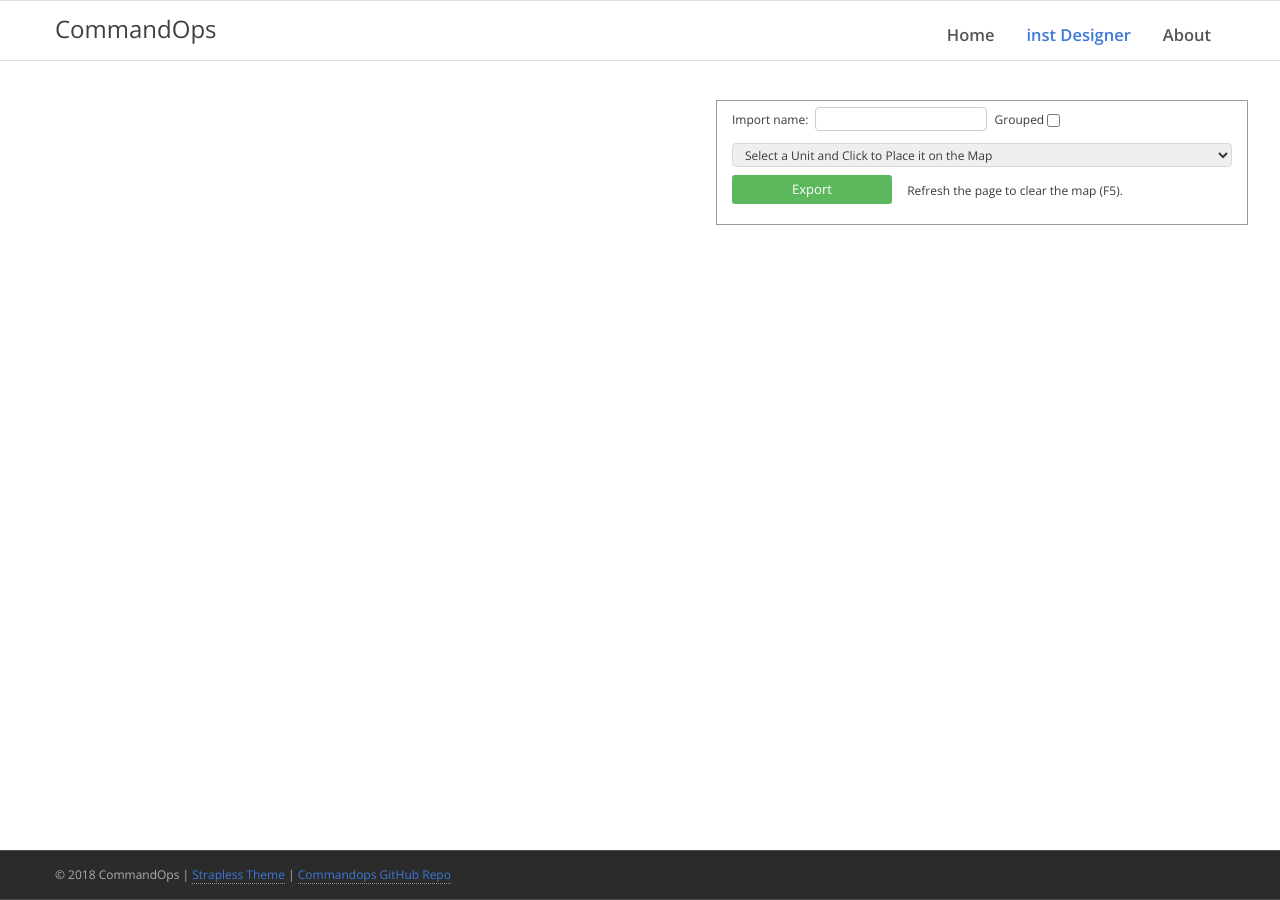
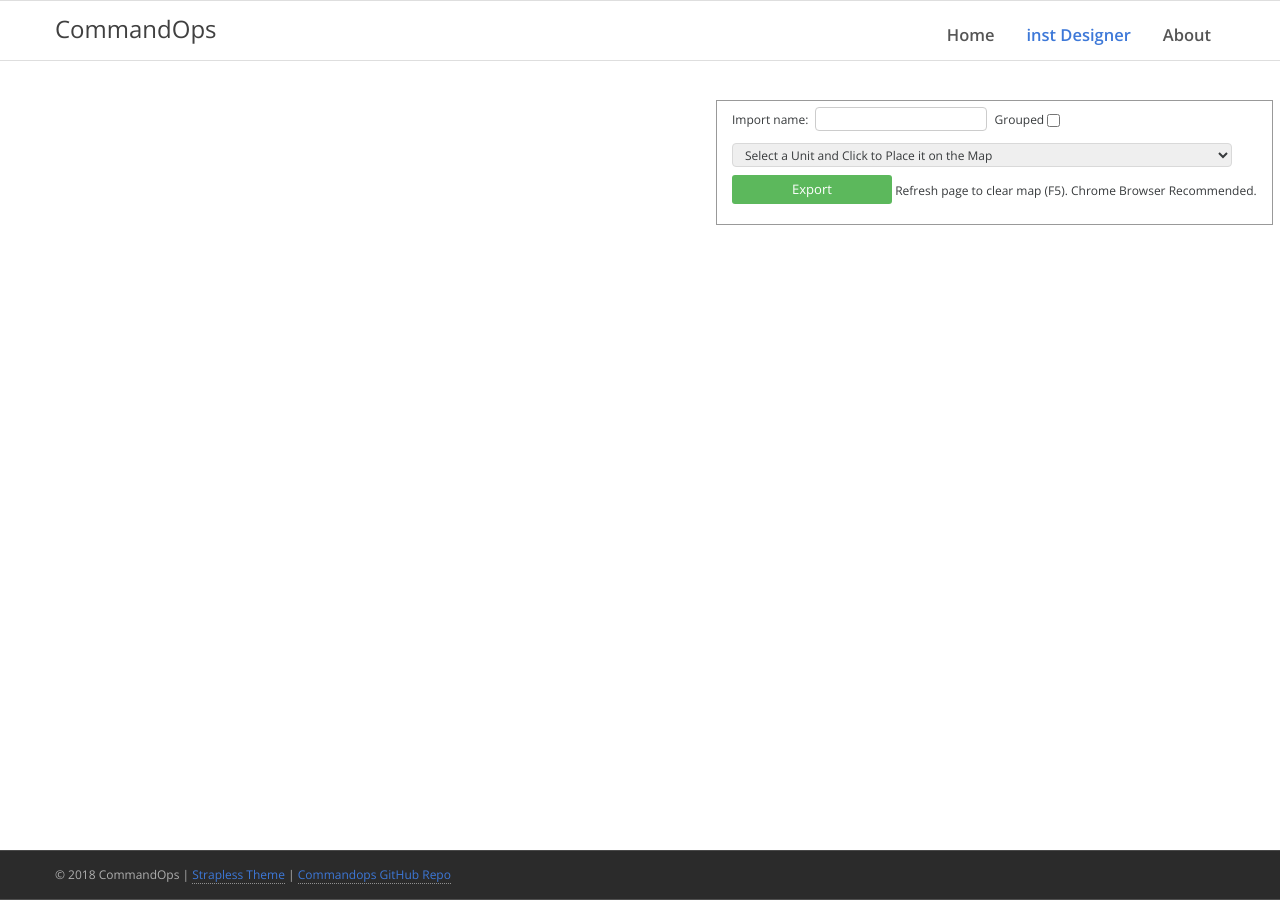
Before and after one commit to commandops/commandops.github.io, a Jekyll site: the page built from inst-designer.html, in a window 1280 px wide. Built offline with Jekyll 4.4.1, drawn with Linux system fonts in a browser that asks for light colours; nearby versions of some CDN libraries.

Commit message:
added chrome recommended to inst

```diff
--- a/_sass/cmano.scss
+++ b/_sass/cmano.scss
@@ -12,7 +12,7 @@
         border: 1px solid #999;
         font-size:12px;
         select {width:500px;}
-        span{vertical-align: super; margin-left:12px;}
+        span {vertical-align: super;}
 }
 #map-canvas {
         height: 100%;
--- a/inst-designer.html
+++ b/inst-designer.html
@@ -18,7 +18,7 @@ description: Web based designer for building infrastructure in CMANO.
         <select onChange="javascript:currtitle=dbid.options[ dbid.options.selectedIndex ].text;" id="dbid">
          <option value="">Select a Unit and Click to Place it on the Map</option></select><br>
          <a href="" class="btn btn-sm btn-success" id="export" download="generated.inst">Export</a>
-         <span>Refresh the page to clear the map (F5).</span>
+         <span>Refresh page to clear map (F5). Chrome Browser Recommended.</span>
      </div>
     <div id="welcome"></div>
     <div id="map-canvas"></div>
```
